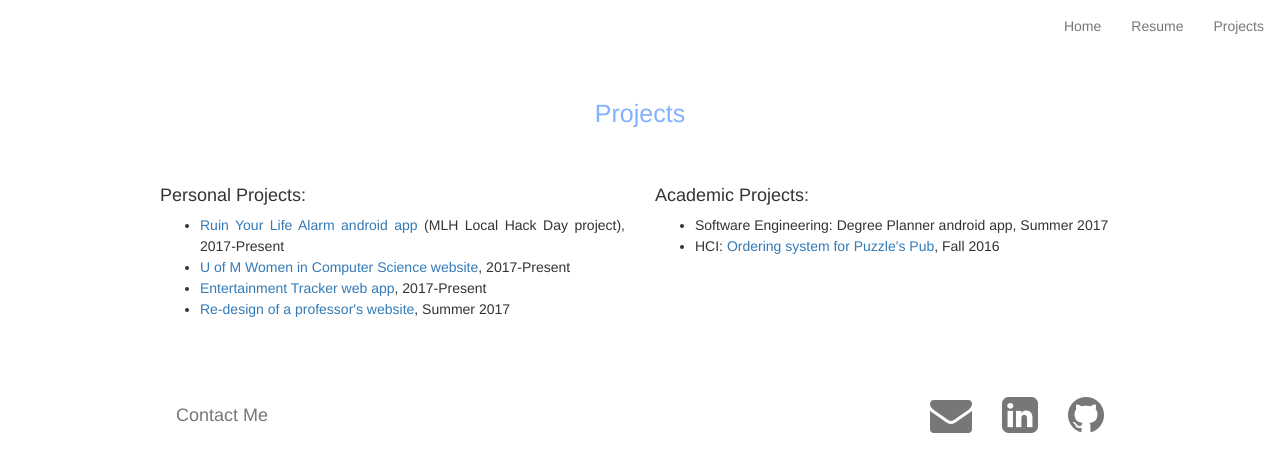
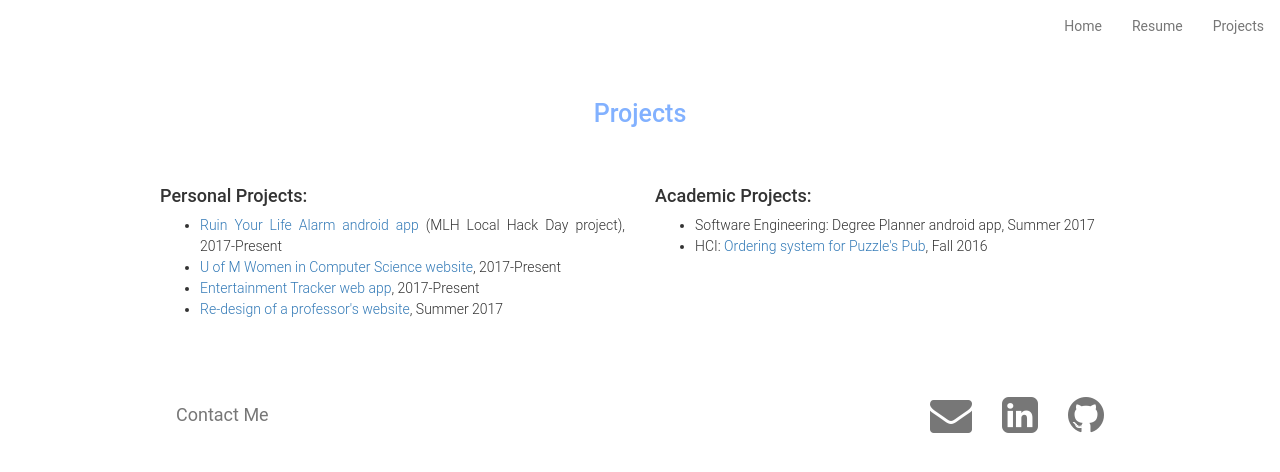
Before and after one commit to tiffcj/tiffcj.github.io, a Jekyll site: the page built from projects/index.html, in a window 1280 px wide. Shown: the top 472 px of the page. Built offline with Jekyll 4.4.1, drawn with Linux system fonts in a browser that asks for light colours; nearby versions of some CDN libraries.

Commit message:
Shared fonts

```diff
--- a/css/main.css
+++ b/css/main.css
@@ -1,8 +1,3 @@
-body, html {
-    height: 100%;
-    font-family: Roboto, sans-serif;
-}
-
 .parallax-window-top {
     height: 100%;
     background: transparent;
--- a/css/shared-styles.css
+++ b/css/shared-styles.css
@@ -1,3 +1,8 @@
+body, html {
+    height: 100%;
+    font-family: Roboto, sans-serif;
+}
+
 .section {
     width: 75%;
     display: flex;
```
